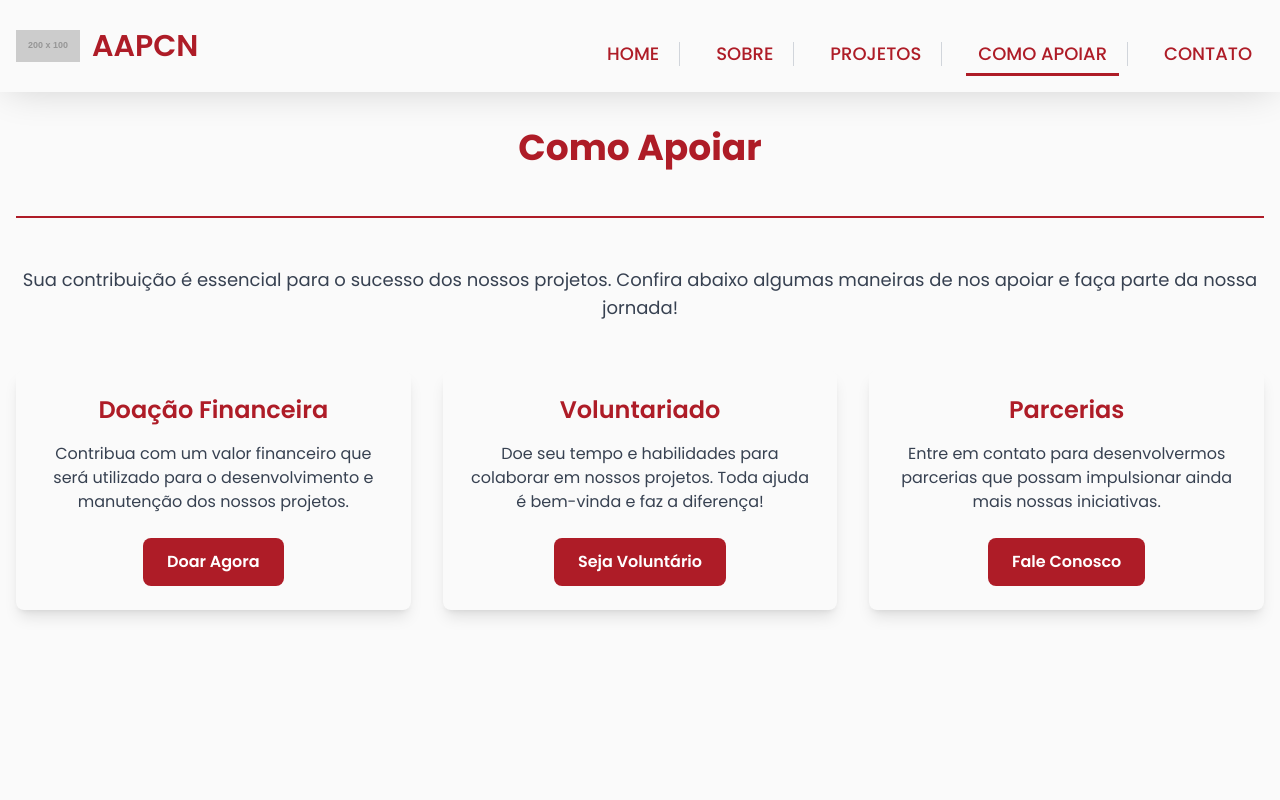
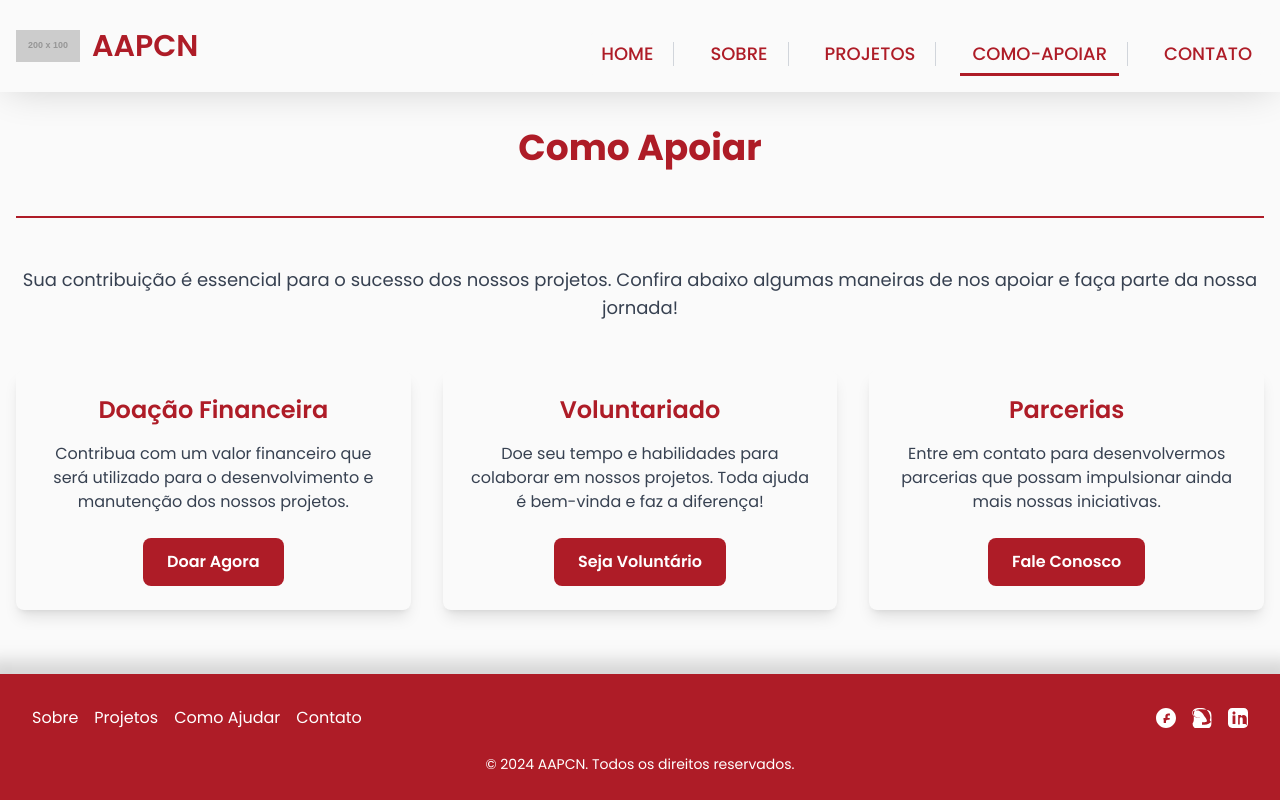
Before and after one commit to matheusdmm/AAPCN, a React (Vite) app: page /como-apoiar in a window 1280 px wide. Shown: the top 800 px of the page. Built offline with nearby package versions, Linux system fonts and the light colour scheme.

Commit message:
animate css & mobile navbar fix

```diff
--- a/index.html
+++ b/index.html
@@ -6,11 +6,12 @@
     <link rel="icon" type="image/svg+xml" href="/vite.svg" />
     <meta name="viewport" content="width=device-width, initial-scale=1.0" />
     <script src="https://cdn.tailwindcss.com"></script>
+    <link rel="stylesheet" href="./src/animate.min.css" />
     <title>AAPCN</title>
 </head>
 
 <body>
-    <div id="root"></div>
+    <div id="root" class="animate__animated"></div>
     <script type="module" src="/src/main.tsx"></script>
 </body>
 
--- a/src/components/Navbar.tsx
+++ b/src/components/Navbar.tsx
@@ -1,14 +1,16 @@
 import { Link, useLocation } from 'react-router-dom';
+import { useState } from 'react';
 
 const Navbar = () => {
   const location = useLocation();
+  const [isMenuOpen, setIsMenuOpen] = useState(false);
 
   const isActive = (path: string) => location.pathname === path;
 
   return (
-    <>
     <nav className="bg-white fixed top-0 w-full z-50 shadow-[rgba(0,_0,_0,_0.2)_0px_2px_40px_-7px]">
       <div className="max-w-screen-xl flex flex-wrap items-center justify-between mx-auto p-4">
+        {/* Logo */}
         <Link
           to="/"
           className="flex items-center space-x-3 rtl:space-x-reverse"
@@ -22,92 +24,65 @@ const Navbar = () => {
             AAPCN
           </span>
         </Link>
-          <div className="hidden w-full md:block md:w-auto">
-            <ul className="text-[#ae1c27] font-medium flex flex-col p-4 md:p-0 mt-4 rounded-lg md:flex-row md:space-x-4">
-              <li className="flex items-center">
+
+        {/* Botão de Menu Mobile */}
+        <button
+          onClick={() => setIsMenuOpen(!isMenuOpen)}
+          className="md:hidden block text-[#ae1c27] focus:outline-none "
+          aria-label="Toggle menu"
+        >
+          <svg
+            className="w-6 h-6"
+            fill="none"
+            stroke="currentColor"
+            viewBox="0 0 24 24"
+          >
+            <path
+              strokeLinecap="round"
+              strokeLinejoin="round"
+              strokeWidth="2"
+              d="M4 6h16M4 12h16M4 18h16"
+            />
+          </svg>
+        </button>
+
+        {/* Menu de Navegação */}
+        <div
+          className={`w-full md:block md:w-auto ${
+            isMenuOpen ? 'block' : 'hidden'
+          }`}
+        >
+          <ul className="text-[#ae1c27] font-medium flex flex-col md:flex-row md:space-x-4 p-4 md:p-0 mt-4 rounded-lg bg-white md:bg-transparent">
+            {['/', '/sobre', '/projetos', '/como-apoiar', '/contato'].map(
+              (path, index) => (
+                <li key={index} className="flex items-center">
                   <Link
-                  to="/"
-                  className={`relative w-fit block py-2 px-3 rounded text-lg text-[#ae1c27] hover:text-[#8a151f]
-                             after:content-[''] after:absolute after:left-0 after:bottom-0 after:h-[3px]
-                             after:bg-[#ae1c27] after:w-full after:transition-transform after:duration-300 after:origin-center
+                    to={path}
+                    onClick={() => setIsMenuOpen(false)} // Fecha o menu ao clicar em um item
+                    className={`relative w-fit block py-2 px-3 rounded text-lg
+                              text-[#ae1c27] hover:text-[#8a151f]
+                              after:content-[''] after:absolute after:left-0
+                              after:bottom-0 after:h-[3px] after:bg-[#ae1c27]
+                              after:w-full after:transition-transform
+                              after:duration-300 after:origin-center
                               ${
-                               isActive('/')
+                                isActive(path)
                                   ? 'after:scale-x-100'
                                   : 'after:scale-x-0 hover:after:scale-x-100'
                               }`}
                   >
-                  HOME
+                    {path === '/' ? 'HOME' : path.substring(1).toUpperCase()}
                   </Link>
+                  {index < 4 && (
                     <span className="hidden md:block mx-2 border-l border-gray-300 h-6"></span>
+                  )}
                 </li>
-              <li className="flex items-center">
-                <Link
-                  to="/sobre"
-                  className={`relative w-fit block py-2 px-3 rounded text-lg text-[#ae1c27] hover:text-[#8a151f]
-                             after:content-[''] after:absolute after:left-0 after:bottom-0 after:h-[3px]
-                             after:bg-[#ae1c27] after:w-full after:transition-transform after:duration-300 after:origin-center
-                             ${
-                               isActive('/sobre')
-                                 ? 'after:scale-x-100'
-                                 : 'after:scale-x-0 hover:after:scale-x-100'
-                             }`}
-                >
-                  SOBRE
-                </Link>
-                <span className="hidden md:block mx-2 border-l border-gray-300 h-6"></span>
-              </li>
-              <li className="flex items-center">
-                <Link
-                  to="/projetos"
-                  className={`relative w-fit block py-2 px-3 rounded text-lg text-[#ae1c27] hover:text-[#8a151f]
-                             after:content-[''] after:absolute after:left-0 after:bottom-0 after:h-[3px]
-                             after:bg-[#ae1c27] after:w-full after:transition-transform after:duration-300 after:origin-center
-                             ${
-                               isActive('/projetos')
-                                 ? 'after:scale-x-100'
-                                 : 'after:scale-x-0 hover:after:scale-x-100'
-                             }`}
-                >
-                  PROJETOS
-                </Link>
-                <span className="hidden md:block mx-2 border-l border-gray-300 h-6"></span>
-              </li>
-              <li className="flex items-center">
-                <Link
-                  to="/como-apoiar"
-                  className={`relative w-fit block py-2 px-3 rounded text-lg text-[#ae1c27] hover:text-[#8a151f]
-                             after:content-[''] after:absolute after:left-0 after:bottom-0 after:h-[3px]
-                             after:bg-[#ae1c27] after:w-full after:transition-transform after:duration-300 after:origin-center
-                             ${
-                               isActive('/como-apoiar')
-                                 ? 'after:scale-x-100'
-                                 : 'after:scale-x-0 hover:after:scale-x-100'
-                             }`}
-                >
-                  COMO APOIAR
-                </Link>
-                <span className="hidden md:block mx-2 border-l border-gray-300 h-6"></span>
-              </li>
-              <li className="flex items-center">
-                <Link
-                  to="/contato"
-                  className={`relative w-fit block py-2 px-3 rounded text-lg text-[#ae1c27] hover:text-[#8a151f]
-                             after:content-[''] after:absolute after:left-0 after:bottom-0 after:h-[3px]
-                             after:bg-[#ae1c27] after:w-full after:transition-transform after:duration-300 after:origin-center
-                             ${
-                               isActive('/contato')
-                                 ? 'after:scale-x-100'
-                                 : 'after:scale-x-0 hover:after:scale-x-100'
-                             }`}
-                >
-                  CONTATO
-                </Link>
-              </li>
+              )
+            )}
           </ul>
         </div>
       </div>
     </nav>
-    </>
   );
 };
 
--- a/src/pages/Apoiar.tsx
+++ b/src/pages/Apoiar.tsx
@@ -1,7 +1,7 @@
 const Apoiar = () => {
   return (
     <>
-      <section id="como-apoiar" className="py-16 bg-white h-screen">
+      <section id="como-apoiar" className="py-16 bg-white">
         <div className="max-w-screen-xl mx-auto px-4 text-center">
           <h2 className="text-4xl font-bold text-[#ae1c27] mb-8">
             Como Apoiar
--- a/src/pages/Sobre.tsx
+++ b/src/pages/Sobre.tsx
@@ -6,7 +6,6 @@ const Sobre = () => {
           <h2 className="text-4xl font-bold text-center text-[#ae1c27] mb-8">
             Quem Somos Nós?
           </h2>
-
           <hr className="my-12 h-0.5 border-t-0 bg-[#ae1c27]" />
 
           <div className="grid grid-cols-1 md:grid-cols-2 gap-8">
```
Lines whose indentation alone changed are shown as unchanged.
